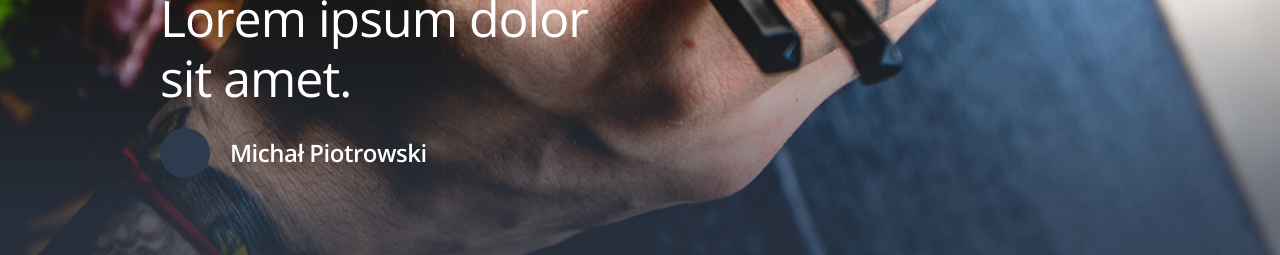
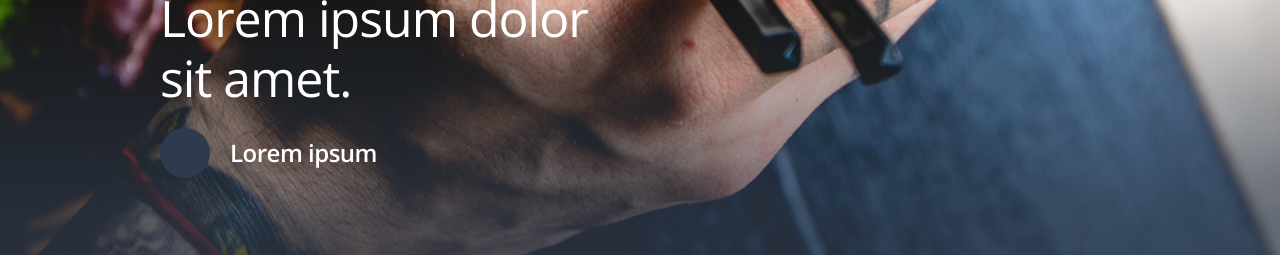
Before and after one commit to kobzev-dmitriy/pex, a plain HTML site: page index.html in a window 1280 px wide. Shown: the part 3420-3675 px from the top of the page. Drawn offline with nearby package versions, Linux system fonts and the light colour scheme.

Commit message:
update index.html

```diff
--- a/index.html
+++ b/index.html
@@ -119,7 +119,7 @@
 					<a href="#"><h1>Lorem ipsum dolor sit amet.</h1></a>
 					<div class="author">
 						<span class="rounded"></span>
-						<h5>Michał Piotrowski</h5>
+						<h5>Lorem ipsum</h5>
 					</div>
 				</div>
 			</div>
```
